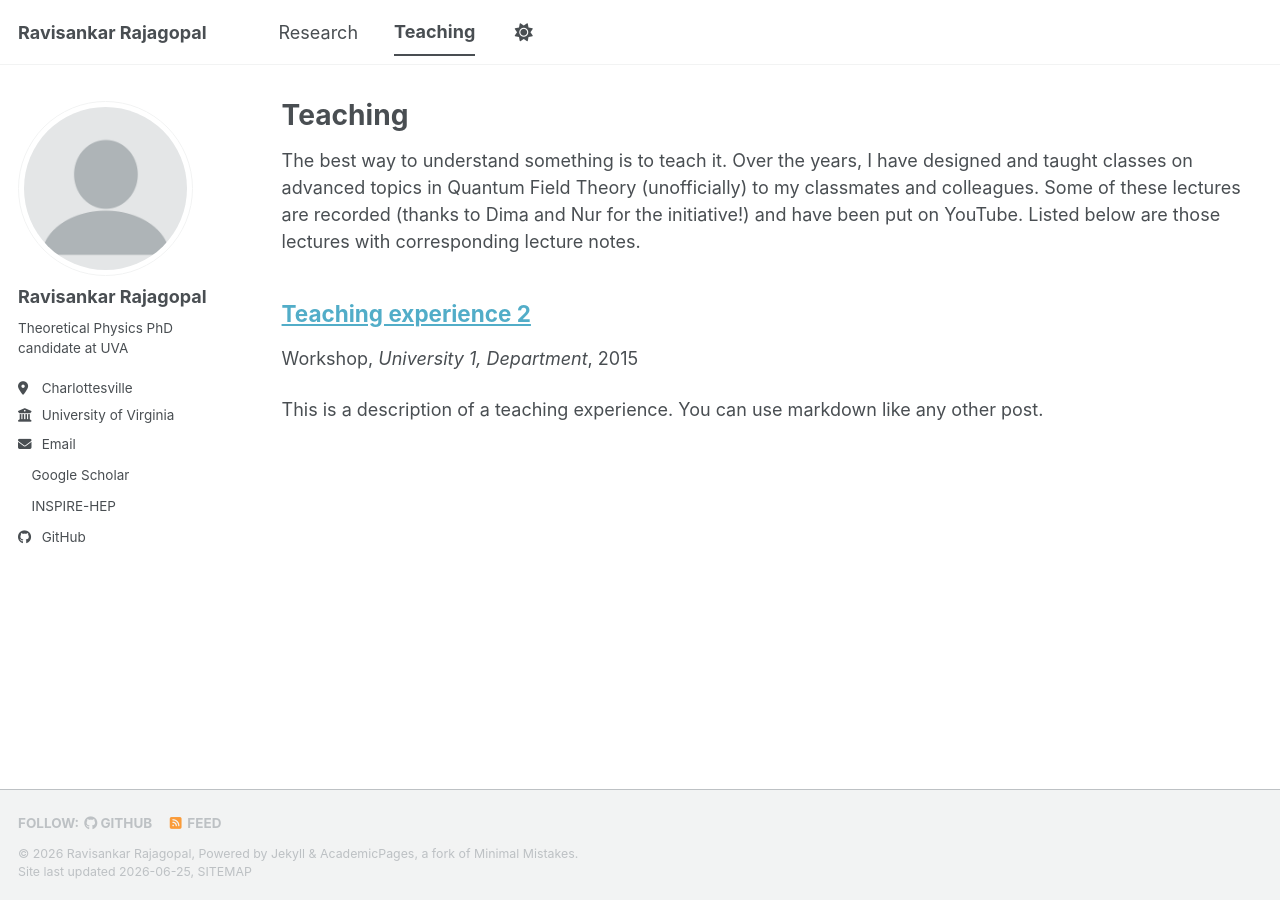
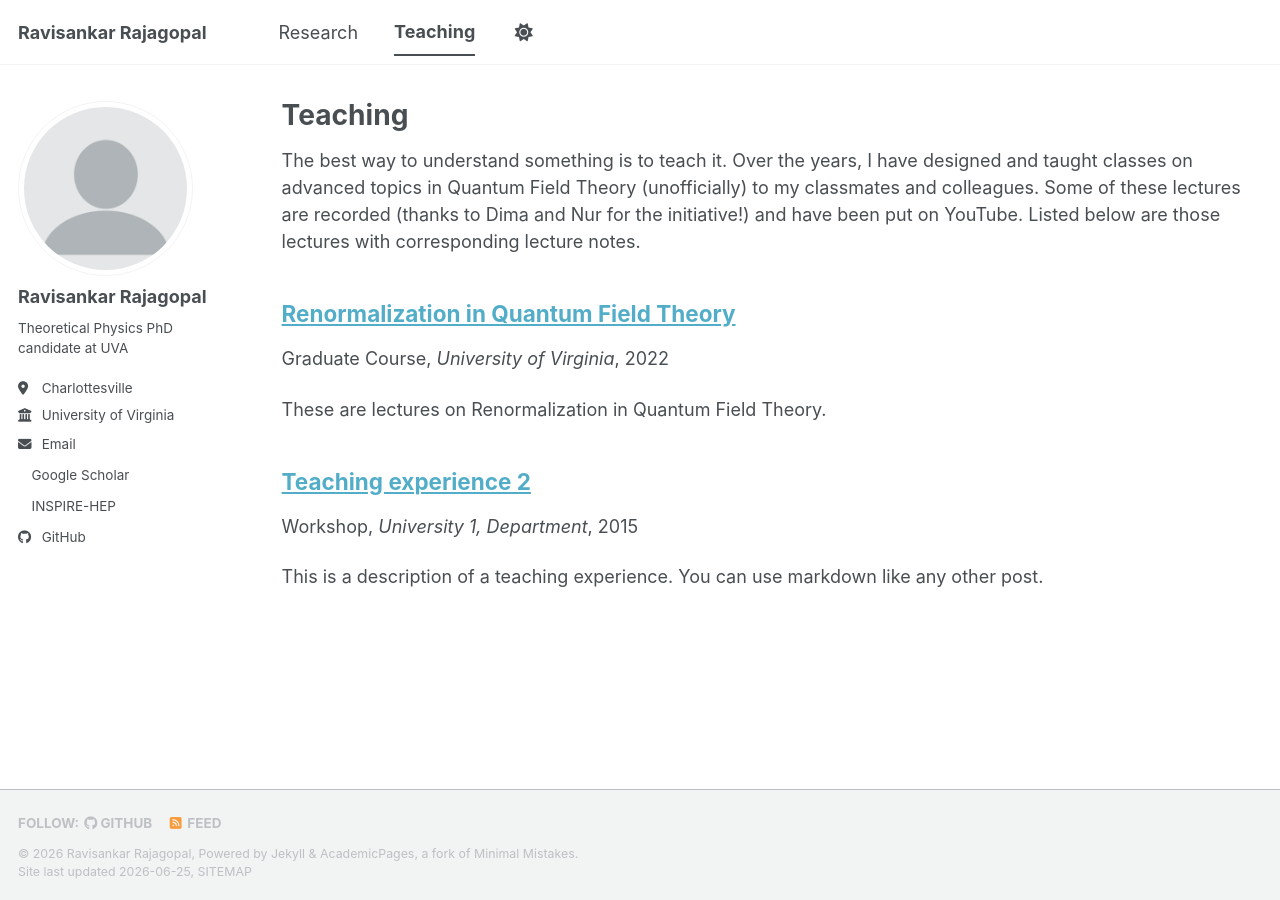
Before and after one commit to ravisankar712/ravisankar712.github.io, a Jekyll site: the page built from _pages/teaching.html, in a window 1280 px wide. Built offline with Jekyll 4.4.1, drawn with Linux system fonts in a browser that asks for light colours; a style sheet for code colours, icons or effects is not loaded; a file with an impossible date is left out.

Commit message:
Update QFT2.md

```diff
--- a/_teaching/QFT2.md
+++ b/_teaching/QFT2.md
@@ -4,7 +4,7 @@ collection: teaching
 type: "Graduate Course"
 permalink: /teaching/QFT2
 venue: "University of Virginia"
-date:
+date: 2022-08-01
 location: ""
 ---
 
```
